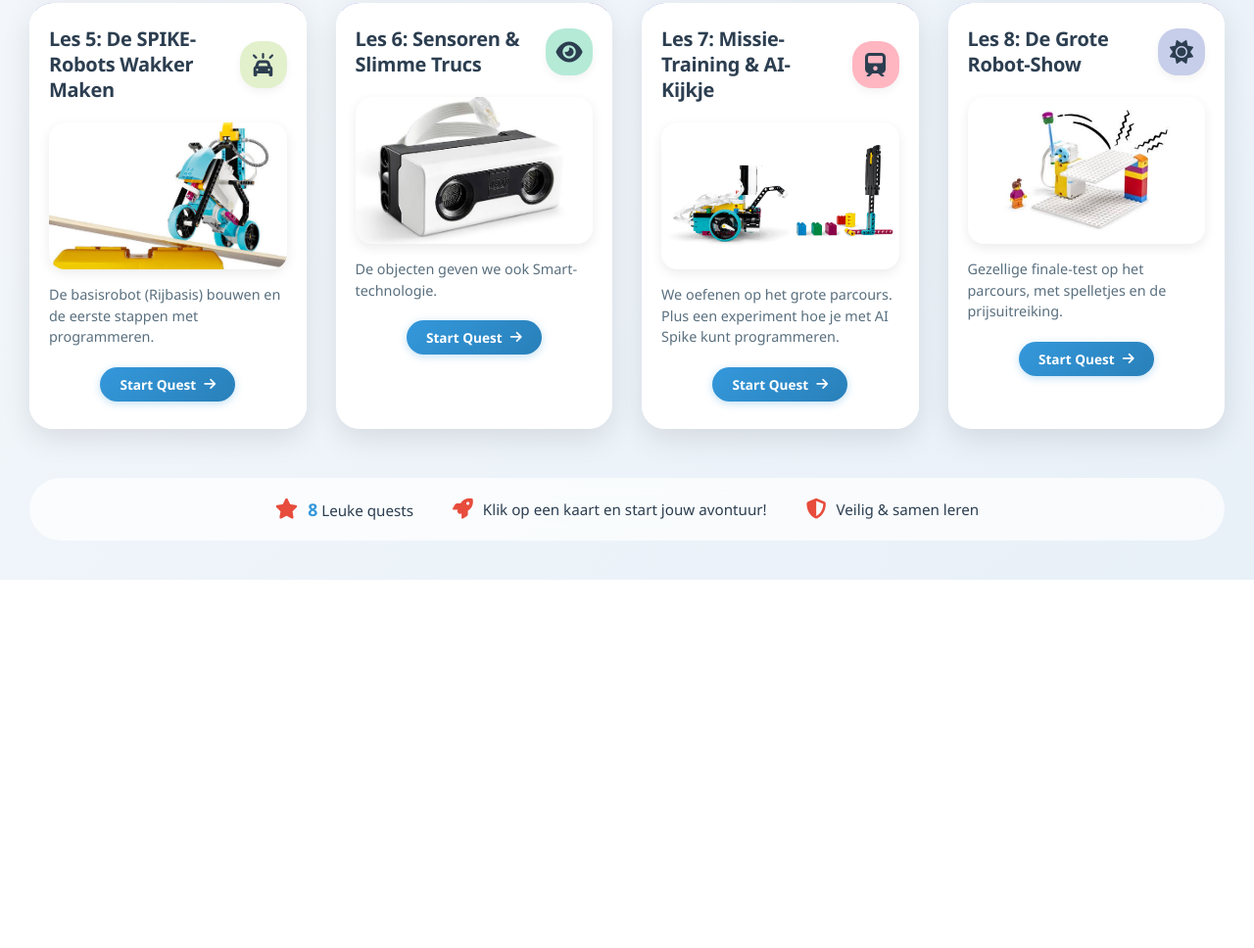
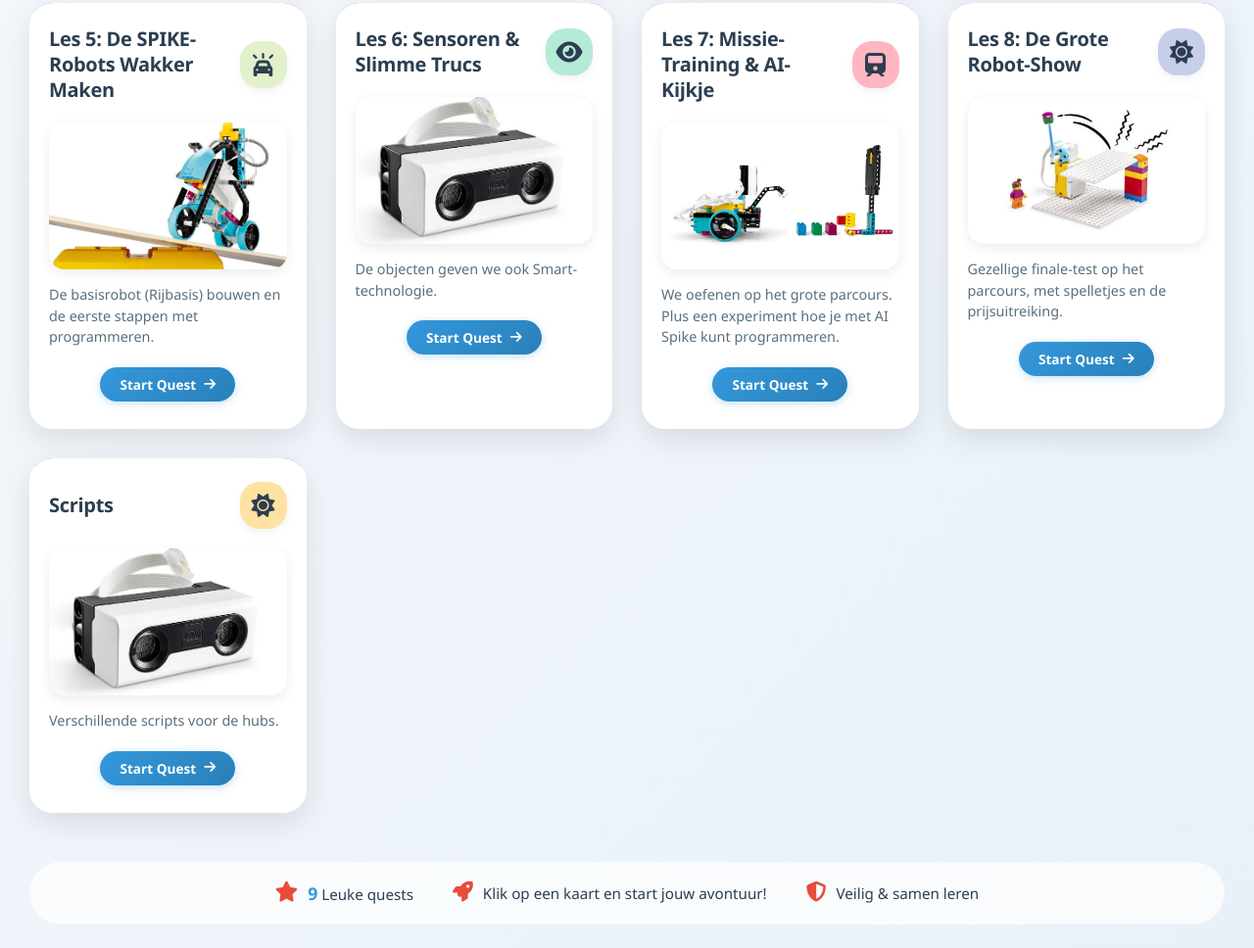
Before and after one commit to playhackshield/lego, a plain HTML site: page index.html in a window 1280 px wide. Shown: the part 636-1604 px from the top of the page at 98% size. Before the commit the page ends 1228 px from the top, so only its background shows below. Drawn offline with Linux system fonts and the light colour scheme.

Commit message:
Update index.html

```diff
--- a/index.html
+++ b/index.html
@@ -69,6 +69,13 @@
                 "icon": "fa-sun",
                 "image": "assets/spike-show.jfif",
                 "description": "Gezellige finale-test op het parcours, met spelletjes en de prijsuitreiking."
+            },
+            {
+                "id": "scripter",
+                "title": "Scripts",
+                "icon": "fa-sun",
+                "image": "assets/spike-sensor.jfif",
+                "description": "Verschillende scripts voor de hubs."
             }
         ];
 
```
